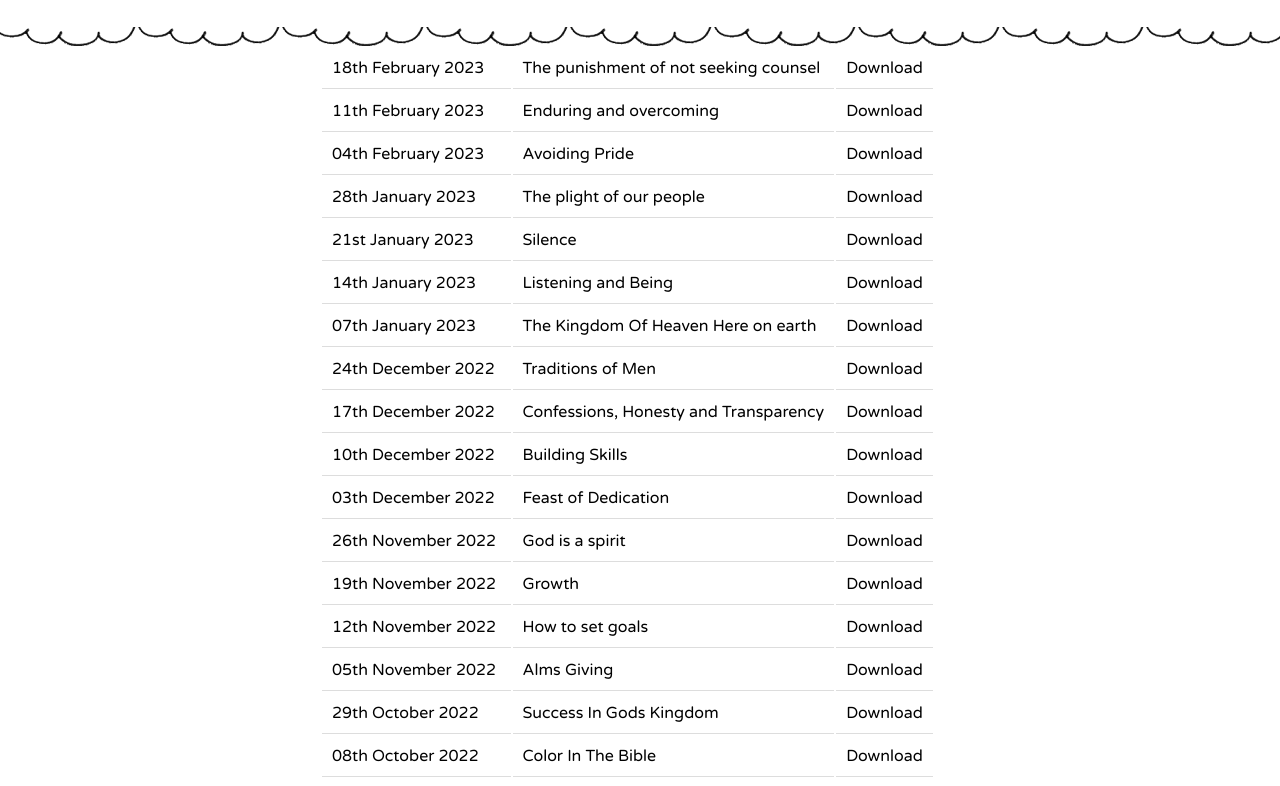
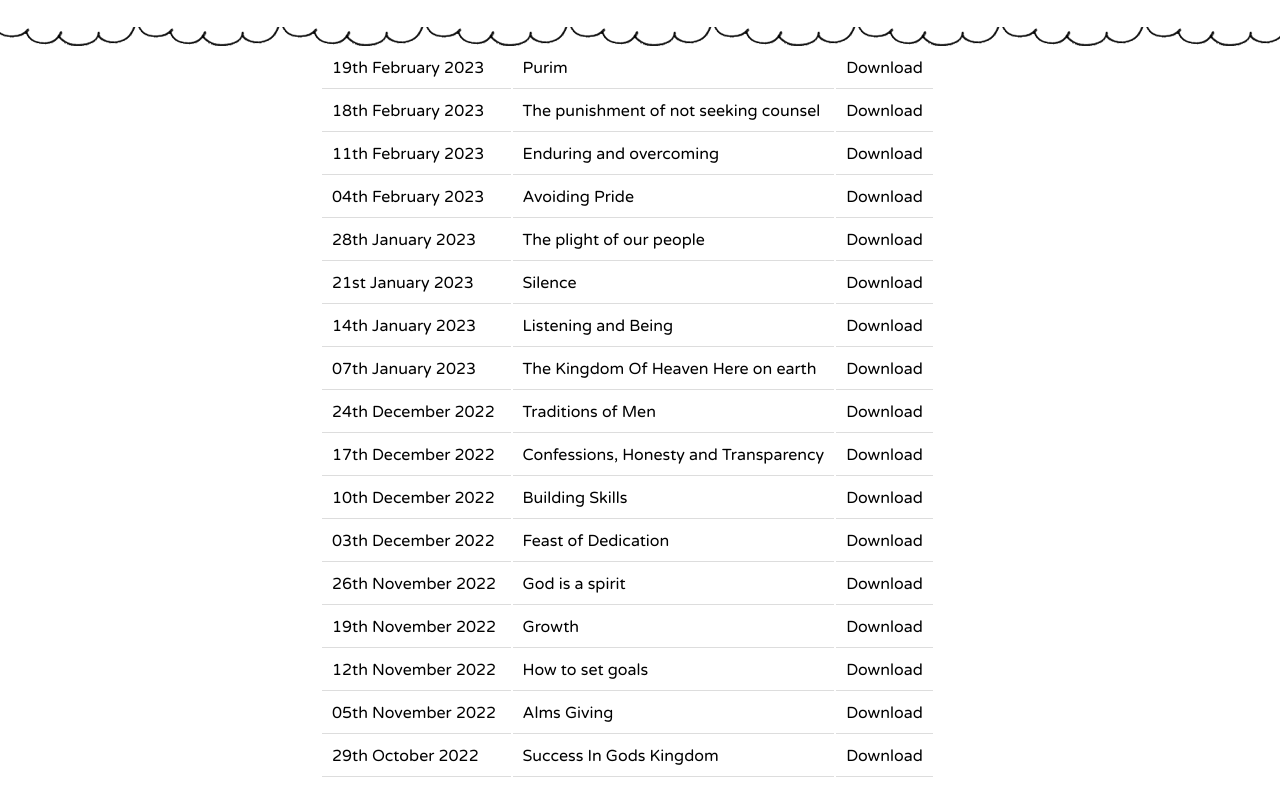
Before and after one commit to maryrobicodes/sabbahclassnotes, a plain HTML site: page index.html in a window 1280 px wide. Shown: the part 74-860 px from the top of the page. Drawn offline with Linux system fonts and the light colour scheme.

Commit message:
Update index.html

```diff
--- a/index.html
+++ b/index.html
@@ -65,6 +65,11 @@ th, td {
 
 <div id="info">
 <table>
+  <tr>
+    <td>19th February 2023</td>
+    <td>Purim</td>
+    <td><a href="SAB-CLASS/PURIM.pdf" target="new">Download</a></td>
+  </tr>
   <tr>
     <td>18th February 2023</td>
     <td>The punishment of not seeking counsel</td>
```
